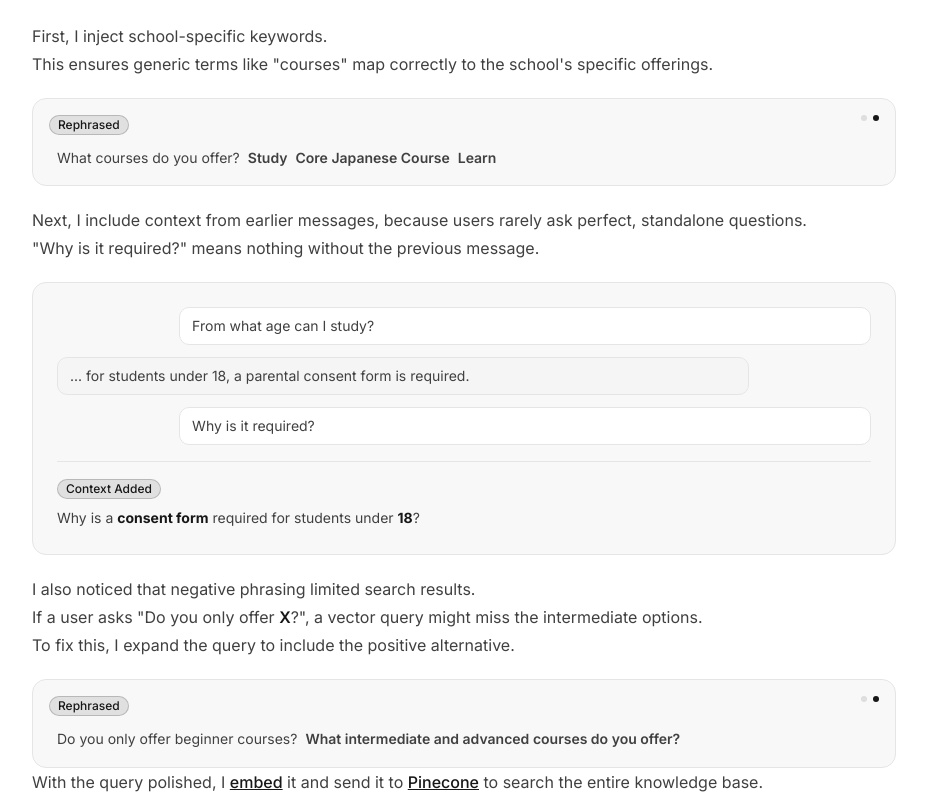
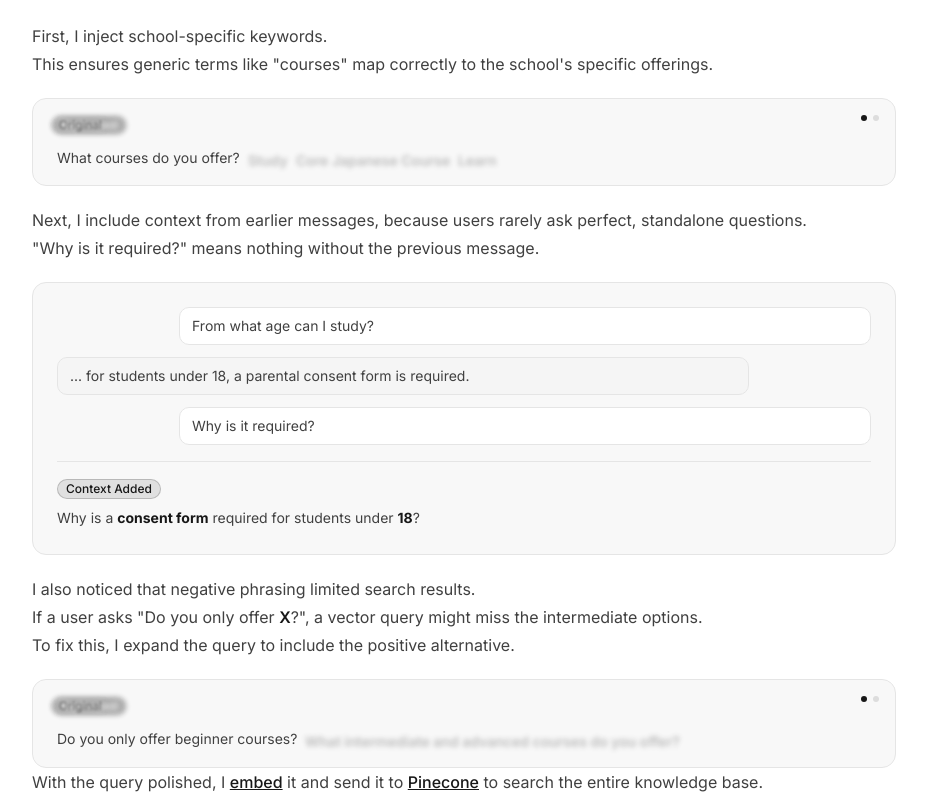
Before and after one commit to JoshuaKirby88/portfolio, a Next.js app: page /genkijacs in a window 1280 px wide. Shown: the part 1926-2720 px from the top of the page, without its empty margins (176-1103 px from the left). Built offline with nearby package versions, Linux system fonts and the light colour scheme.

Commit message:
Improved CSS generation

```diff
--- a/src/app/[project]/_components/add-conversation-context.tsx
+++ b/src/app/[project]/_components/add-conversation-context.tsx
@@ -2,14 +2,15 @@ import { type ReactNode, useId } from "react"
 import ReactMarkdown from "react-markdown"
 import { Badge } from "@/components/ui/badge"
 import { Separator } from "@/components/ui/separator"
+import { generateCycleCSS } from "@/lib/generate-cycle-css"
 import { cn } from "@/lib/utils"
 
 type Message = { role: "user" | "assistant"; content: string }
 
-const STEP_MS = 1500
-const HOLD_MS = 3000
-const FADE_OUT_MS = 600
-const LOOP_DELAY_MS = 1000
+const DURATION = 12000
+const TRANSITION_PERCENT = 10
+const EXIT_TRANSITION_PERCENT = 10
+const ACTIVE_PERCENT = 50
 
 export const AddConversationContext = ({
 	rephrased,
@@ -28,62 +29,43 @@ export const AddConversationContext = ({
 		})
 
 	const componentId = useId().replaceAll(":", "")
+	const totalItems = parsedMessages.length + 1
 
-	const totalItems = parsedMessages.length + 1
-	const appearPhaseMs = totalItems * STEP_MS
-	const fadeOutStartMs = appearPhaseMs + HOLD_MS
-	const fadeOutEndMs = fadeOutStartMs + FADE_OUT_MS
-	const totalDurationMs = fadeOutEndMs + LOOP_DELAY_MS
+	const stepProp = ACTIVE_PERCENT / totalItems
+	const proportions = [0.05, ...Array(totalItems).fill(stepProp)]
 
-	const fadeOutStartPercent = (fadeOutStartMs / totalDurationMs) * 100
-	const fadeOutEndPercent = (fadeOutEndMs / totalDurationMs) * 100
-
-	const getKeyframes = (index: number) => {
-		const startMs = index * STEP_MS
-		const appearMs = startMs + 500
-		const startPercent = (startMs / totalDurationMs) * 100
-		const appearPercent = (appearMs / totalDurationMs) * 100
-		return `@keyframes ${componentId}-${index} {
-	0% { opacity: 0; transform: translateY(8px); }
-	${startPercent}% { opacity: 0; transform: translateY(8px); }
-	${appearPercent}% { opacity: 1; transform: translateY(0); }
-	${fadeOutStartPercent}% { opacity: 1; transform: translateY(0); }
-	${fadeOutEndPercent}% { opacity: 0; transform: translateY(0); }
-	100% { opacity: 0; transform: translateY(0); }
-}`
-	}
-
-	const styles = [
-		...parsedMessages.map((_, i) => getKeyframes(i)),
-		getKeyframes(parsedMessages.length),
-	].join("\n")
+	const style = generateCycleCSS({
+		componentId,
+		duration: DURATION,
+		proportions,
+		accumulate: true,
+		cycleEndPercent: 100,
+		transitionPercent: TRANSITION_PERCENT,
+		exitTransitionPercent: EXIT_TRANSITION_PERCENT,
+		on: "opacity: 1; transform: translateY(0); filter: blur(0px);",
+		off: "opacity: 0; transform: translateY(8px); filter: blur(4px);",
+	})
 
 	return (
 		<div className="rounded-xl border bg-card p-6 text-sm">
-			<style>{styles}</style>
+			<style>{style}</style>
 
 			<div className="space-y-3">
 				{parsedMessages.map((msg, i) => (
 					<div
 						key={msg.content}
 						className={cn(
+							`a-${componentId}-${i + 1}`,
 							"max-w-[85%] rounded-lg border px-3 py-2",
 							msg.role === "user" ? "ml-auto bg-background" : "bg-secondary",
 						)}
-						style={{
-							animation: `${componentId}-${i} ${totalDurationMs}ms infinite ease-out`,
-						}}
 					>
 						{msg.content}
 					</div>
 				))}
 			</div>
 
-			<div
-				style={{
-					animation: `${componentId}-${parsedMessages.length} ${totalDurationMs}ms infinite ease-out`,
-				}}
-			>
+			<div className={`a-${componentId}-${parsedMessages.length + 1}`}>
 				<Separator className="my-4" />
 
 				<Badge variant="brand" className="mb-2">
--- a/src/app/[project]/_components/add-keywords.tsx
+++ b/src/app/[project]/_components/add-keywords.tsx
@@ -1,13 +1,13 @@
 import { useId } from "react"
 import { StatusDots } from "@/app/[project]/_components/status-dots"
+import { generateCycleCSS } from "@/lib/generate-cycle-css"
 import { cn } from "@/lib/utils"
 import { StatusBadge } from "./status-badge"
 
 const DURATION = 8000
-const DOT_PROPORTIONS = [0.2, 0.8]
-const KEYWORD_START = 0.2
-const KEYWORD_END = 0.7
-const KEYWORD_TRANSITION_PROPORTION = 0.1
+const PROPORTIONS = [0.2, 0.8]
+const TRANSITION_PERCENT = 20
+const EXIT_TRANSITION_PERCENT = 10
 
 export const AddKeywords = (props: { original: string; keywords: string }) => {
 	const componentId = useId().replaceAll(":", "")
@@ -16,19 +16,21 @@ export const AddKeywords = (props: { original: string; keywords: string }) => {
 		.map((word) => word.trim())
 		.filter(Boolean)
 
-	const keyframesStyles = keywords
-		.map((_, i) => {
-			const delayPercent =
-				KEYWORD_START * 100 +
-				(((KEYWORD_END - KEYWORD_START) * i) / keywords.length) * 100
-			return `.a-${componentId}-${i} { animation: k-${componentId}-${i} ${DURATION}ms linear infinite; }
-@keyframes k-${componentId}-${i} {
-    0%, ${delayPercent}% { opacity: 0; transform: translateY(4px); }
-    ${delayPercent + KEYWORD_TRANSITION_PROPORTION * 100}%, 95% { opacity: 1; transform: translateY(0); }
-    100% { opacity: 0; }
-}`
-		})
-		.join("\n")
+	const keywordProportions = [
+		PROPORTIONS[0],
+		...keywords.map(() => (PROPORTIONS[1] - PROPORTIONS[0]) / keywords.length),
+	]
+
+	const keyframesStyles = generateCycleCSS({
+		componentId,
+		duration: DURATION,
+		proportions: keywordProportions,
+		accumulate: true,
+		transitionPercent: TRANSITION_PERCENT,
+		exitTransitionPercent: EXIT_TRANSITION_PERCENT,
+		on: "opacity: 1; transform: translateY(0); filter: blur(0px);",
+		off: "opacity: 0; transform: translateY(4px); filter: blur(4px);",
+	})
 
 	return (
 		<div className="relative block overflow-hidden rounded-xl border bg-card p-4 text-sm">
@@ -36,15 +38,19 @@ export const AddKeywords = (props: { original: string; keywords: string }) => {
 
 			<StatusDots
 				duration={DURATION}
-				proportions={DOT_PROPORTIONS}
+				proportions={PROPORTIONS}
+				transitionPercent={TRANSITION_PERCENT}
+				exitTransitionPercent={EXIT_TRANSITION_PERCENT}
 				className="absolute top-4 right-4"
 			/>
 
 			<StatusBadge
+				duration={DURATION}
+				proportions={PROPORTIONS}
+				steps={["Original", "Rephrased"]}
+				transitionPercent={TRANSITION_PERCENT}
+				exitTransitionPercent={EXIT_TRANSITION_PERCENT}
 				className="mb-3"
-				duration={DURATION}
-				proportions={DOT_PROPORTIONS}
-				steps={["Original", "Rephrased"]}
 			/>
 
 			<div className="flex flex-wrap items-baseline gap-x-2 gap-y-1 px-2 text-sm leading-relaxed">
@@ -56,7 +62,7 @@ export const AddKeywords = (props: { original: string; keywords: string }) => {
 							<div
 								key={keyword}
 								className={cn(
-									`a-${componentId}-${i}`,
+									`a-${componentId}-${i + 1}`,
 									"inline-flex items-baseline font-semibold",
 								)}
 							>
--- a/src/app/[project]/_components/status-badge.tsx
+++ b/src/app/[project]/_components/status-badge.tsx
@@ -1,28 +1,27 @@
-import type * as React from "react"
 import { useId } from "react"
 import { Badge } from "@/components/ui/badge"
-import { getOnOffCycleCSS } from "@/lib/get-on-off-cycle-css"
+import { generateCycleCSS } from "@/lib/generate-cycle-css"
 import { cn } from "@/lib/utils"
 
-export function StatusBadge(props: {
+export const StatusBadge = (props: {
 	steps: string[]
 	duration: number
 	proportions: number[]
+	transitionPercent: number
+	exitTransitionPercent?: number
 	className?: string
-}) {
+}) => {
 	const componentId = useId().replaceAll(":", "")
-	const style = getOnOffCycleCSS({
+	const style = generateCycleCSS({
 		componentId,
 		duration: props.duration,
 		proportions: props.proportions,
-		on: "{ opacity: 1; transform: scale(1); filter: blur(0); }",
-		off: "{ opacity: 0; transform: scale(0.9); filter: blur(4px); }",
+		transitionPercent: props.transitionPercent,
+		exitTransitionPercent: props.exitTransitionPercent,
+		on: "opacity: 1; transform: scale(1); filter: blur(0);",
+		off: "opacity: 0; transform: scale(0.9); filter: blur(4px);",
 	})
-	const variants: React.ComponentProps<typeof Badge>["variant"][] = [
-		"outline",
-		"brand",
-		"default",
-	]
+
 	return (
 		<div className={cn("grid grid-cols-1", props.className)}>
 			<style>{style}</style>
@@ -30,7 +29,13 @@ export function StatusBadge(props: {
 			{props.steps.map((step, i) => (
 				<Badge
 					key={step}
-					variant={variants[i]}
+					variant={
+						i === 0
+							? "outline"
+							: i === props.steps.length - 1
+								? "default"
+								: "brand"
+					}
 					className={cn(
 						`a-${componentId}-${i}`,
 						"col-start-1 row-start-1 w-fit backdrop-blur-sm",
--- a/src/app/[project]/_components/website-content-process.tsx
+++ b/src/app/[project]/_components/website-content-process.tsx
@@ -1,10 +1,14 @@
 import { ArrowDown, ArrowUp, HashIcon, Link as LinkIcon } from "lucide-react"
+import { useId } from "react"
 import { StatusDots } from "@/app/[project]/_components/status-dots"
+import { generateCycleCSS } from "@/lib/generate-cycle-css"
 import { cn } from "@/lib/utils"
 import { StatusBadge } from "./status-badge"
 
 const DURATION = 8000
 const PROPORTIONS = [0.2, 0.25, 0.55]
+const TRANSITION_PERCENT = 15
+const EXIT_TRANSITION_PERCENT = 15
 
 export function WebsiteContentProcess(props: {
 	url: string
@@ -12,65 +16,77 @@ export function WebsiteContentProcess(props: {
 	topneighbour: string
 	bottomneighbour: string
 }) {
-	const styles = `
-.a-neighbor-up {
-	animation: k-neighbor-up ${DURATION}ms cubic-bezier(0.2, 0.8, 0.2, 1) infinite;
-}
-.a-neighbor-down {
-	animation: k-neighbor-down ${DURATION}ms cubic-bezier(0.2, 0.8, 0.2, 1) infinite;
-}
-.a-connector {
-	animation: k-connector ${DURATION}ms linear infinite;
-}
-.a-meta {
-	animation: k-meta ${DURATION}ms linear infinite;
-}
-.a-text {
-	animation: k-text ${DURATION}ms linear infinite;
-}
+	const componentId = useId().replaceAll(":", "")
+	const neighborProportions = [PROPORTIONS[0], 1 - PROPORTIONS[0]]
 
-@keyframes k-neighbor-up {
-	0%, 20% { opacity: 0; transform: translateY(12px) scale(0.98); filter: blur(2px); }
-	40%, 95% { opacity: 1; transform: translateY(0) scale(1); filter: blur(0); }
-	100% { opacity: 0; transform: translateY(12px) scale(0.98); filter: blur(2px); }
-}
-@keyframes k-neighbor-down {
-	0%, 20% { opacity: 0; transform: translateY(-12px) scale(0.98); filter: blur(2px); }
-	40%, 95% { opacity: 1; transform: translateY(0) scale(1); filter: blur(0); }
-	100% { opacity: 0; transform: translateY(-12px) scale(0.98); filter: blur(2px); }
-}
+	const neighborStyle = generateCycleCSS({
+		componentId: `${componentId}-neighbor`,
+		duration: DURATION,
+		proportions: neighborProportions,
+		transitionPercent: TRANSITION_PERCENT,
+		exitTransitionPercent: EXIT_TRANSITION_PERCENT,
+		on: "opacity: 1; transform: translateY(0) scale(1); filter: blur(0px);",
+		off: "opacity: 0; transform: translateY(12px) scale(0.98); filter: blur(2px);",
+	})
 
-@keyframes k-connector {
-	0%, 17.5% { opacity: 0; scale(0.98); filter: blur(2px); }
-	27.5%, 90% { opacity: 1; scale(1); filter: blur(0); }
-	100% { opacity: 0; scale(0.98); filter: blur(2px); }
-}
+	const neighborDownStyle = generateCycleCSS({
+		componentId: `${componentId}-neighbor-down`,
+		duration: DURATION,
+		proportions: neighborProportions,
+		transitionPercent: TRANSITION_PERCENT,
+		exitTransitionPercent: EXIT_TRANSITION_PERCENT,
+		on: "opacity: 1; transform: translateY(0) scale(1); filter: blur(0px);",
+		off: "opacity: 0; transform: translateY(-12px) scale(0.98); filter: blur(2px);",
+	})
 
-@keyframes k-meta {
-	0%, 45% { opacity: 1; scale(1); filter: blur(0); }
-	50%, 95% { opacity: 0; scale(0.98); filter: blur(2px); }
-	100% { opacity: 1; scale(1); filter: blur(0); }
-}
-@keyframes k-text {
-	0%, 45% { opacity: 0; scale(0.98); filter: blur(2px); }
-	50%, 95% { opacity: 1; scale(1); filter: blur(0); }
-	100% { opacity: 0; scale(0.98); filter: blur(2px); }
-}`
+	const connectorStyle = generateCycleCSS({
+		componentId: `${componentId}-connector`,
+		duration: DURATION,
+		proportions: neighborProportions,
+		transitionPercent: TRANSITION_PERCENT,
+		exitTransitionPercent: EXIT_TRANSITION_PERCENT,
+		on: "opacity: 1; scale(1); filter: blur(0px);",
+		off: "opacity: 0; scale(0.98); filter: blur(2px);",
+	})
+
+	const contentProportions = [
+		PROPORTIONS[0] + PROPORTIONS[1],
+		1 - (PROPORTIONS[0] + PROPORTIONS[1]),
+	]
+
+	const contentStyle = generateCycleCSS({
+		componentId: `${componentId}-content`,
+		duration: DURATION,
+		proportions: contentProportions,
+		transitionPercent: TRANSITION_PERCENT,
+		exitTransitionPercent: EXIT_TRANSITION_PERCENT,
+		on: "opacity: 1; scale(1); filter: blur(0px);",
+		off: "opacity: 0; scale(0.98); filter: blur(2px);",
+	})
 
 	return (
 		<div className="relative flex w-full flex-col items-center justify-center space-y-2 rounded-xl border bg-card p-3 pt-14 text-sm md:p-8">
-			<style>{styles}</style>
+			<style>
+				{neighborStyle}
+				{neighborDownStyle}
+				{connectorStyle}
+				{contentStyle}
+			</style>
 
 			<StatusBadge
-				className="absolute top-4 left-4"
 				duration={DURATION}
 				proportions={PROPORTIONS}
 				steps={["Found Match", "Expand Neighbours", "Fetch Text"]}
+				transitionPercent={TRANSITION_PERCENT}
+				exitTransitionPercent={EXIT_TRANSITION_PERCENT}
+				className="absolute top-4 left-4"
 			/>
 
 			<StatusDots
 				duration={DURATION}
 				proportions={PROPORTIONS}
+				transitionPercent={TRANSITION_PERCENT}
+				exitTransitionPercent={EXIT_TRANSITION_PERCENT}
 				className="absolute top-4 right-4"
 			/>
 
@@ -78,16 +94,36 @@ export function WebsiteContentProcess(props: {
 				url={props.url}
 				index={2}
 				content={props.topneighbour}
-				slideAnimation="a-neighbor-up"
+				className={cn(`a-${componentId}-neighbor-1`, "opacity-0")}
+				metaClassName={`a-${componentId}-content-0`}
+				textClassName={cn(`a-${componentId}-content-1`, "opacity-0")}
 			/>
 
-			<div className="a-connector flex h-4 flex-col items-center text-muted-foreground/50">
+			<div
+				className={cn(
+					`a-${componentId}-connector-1`,
+					"opacity-0",
+					"flex h-4 flex-col items-center text-muted-foreground/50",
+				)}
+			>
 				<ArrowUp className="size-4" />
 			</div>
 
-			<ChunkCard url={props.url} index={3} content={props.match} />
+			<ChunkCard
+				url={props.url}
+				index={3}
+				content={props.match}
+				metaClassName={`a-${componentId}-content-0`}
+				textClassName={cn(`a-${componentId}-content-1`, "opacity-0")}
+			/>
 
-			<div className="a-connector flex h-4 flex-col items-center text-muted-foreground/50">
+			<div
+				className={cn(
+					`a-${componentId}-connector-1`,
+					"opacity-0",
+					"flex h-4 flex-col items-center text-muted-foreground/50",
+				)}
+			>
 				<ArrowDown className="size-4" />
 			</div>
 
@@ -95,7 +131,9 @@ export function WebsiteContentProcess(props: {
 				url={props.url}
 				index={4}
 				content={props.bottomneighbour}
-				slideAnimation="a-neighbor-down"
+				className={cn(`a-${componentId}-neighbor-down-1`, "opacity-0")}
+				metaClassName={`a-${componentId}-content-0`}
+				textClassName={cn(`a-${componentId}-content-1`, "opacity-0")}
 			/>
 		</div>
 	)
@@ -105,16 +143,23 @@ function ChunkCard(props: {
 	url: string
 	index: number
 	content: string
-	slideAnimation?: string
+	className?: string
+	metaClassName?: string
+	textClassName?: string
 }) {
 	return (
 		<div
 			className={cn(
 				"grid h-fit w-full max-w-[320px] grid-cols-1 rounded-xl border bg-background p-3 font-medium text-xs",
-				props.slideAnimation,
+				props.className,
 			)}
 		>
-			<div className="a-meta col-start-1 row-start-1 flex flex-col justify-center gap-1.5">
+			<div
+				className={cn(
+					"col-start-1 row-start-1 flex flex-col justify-center gap-1.5",
+					props.metaClassName,
+				)}
+			>
 				<div className="flex items-center gap-2">
 					<LinkIcon className="size-3" />
 					<div>{props.url}</div>
@@ -125,7 +170,12 @@ function ChunkCard(props: {
 				</div>
 			</div>
 
-			<div className="a-text col-start-1 row-start-1 leading-relaxed">
+			<div
+				className={cn(
+					"col-start-1 row-start-1 leading-relaxed",
+					props.textClassName,
+				)}
+			>
 				{props.content}
 			</div>
 		</div>
--- a/src/components/ui/badge.tsx
+++ b/src/components/ui/badge.tsx
@@ -5,7 +5,7 @@ import { cva, type VariantProps } from "class-variance-authority"
 import { cn } from "@/lib/utils"
 
 const badgeVariants = cva(
-	"h-5 gap-1 rounded-4xl border border-transparent px-2 py-0.5 text-xs font-medium transition-all has-data-[icon=inline-end]:pr-1.5 has-data-[icon=inline-start]:pl-1.5 [&>svg]:size-3! inline-flex items-center justify-center w-fit whitespace-nowrap shrink-0 [&>svg]:pointer-events-none focus-visible:border-ring focus-visible:ring-ring/50 focus-visible:ring-[3px] aria-invalid:ring-destructive/20 dark:aria-invalid:ring-destructive/40 aria-invalid:border-destructive transition-colors overflow-hidden group/badge",
+	"group/badge inline-flex h-5 w-fit shrink-0 items-center justify-center gap-1 overflow-hidden whitespace-nowrap rounded-4xl border border-transparent px-2 py-0.5 font-medium text-xs transition-all transition-colors focus-visible:border-ring focus-visible:ring-[3px] focus-visible:ring-ring/50 has-data-[icon=inline-end]:pr-1.5 has-data-[icon=inline-start]:pl-1.5 aria-invalid:border-destructive aria-invalid:ring-destructive/20 dark:aria-invalid:ring-destructive/40 [&>svg]:pointer-events-none [&>svg]:size-3!",
 	{
 		variants: {
 			variant: {
@@ -13,7 +13,7 @@ const badgeVariants = cva(
 				secondary:
 					"bg-secondary text-secondary-foreground [a]:hover:bg-secondary/80",
 				destructive:
-					"bg-destructive/10 [a]:hover:bg-destructive/20 focus-visible:ring-destructive/20 dark:focus-visible:ring-destructive/40 text-destructive dark:bg-destructive/20",
+					"bg-destructive/10 text-destructive focus-visible:ring-destructive/20 dark:bg-destructive/20 dark:focus-visible:ring-destructive/40 [a]:hover:bg-destructive/20",
 				outline:
 					"border-border text-foreground [a]:hover:bg-muted [a]:hover:text-muted-foreground",
 				brand:
--- a/src/components/ui/separator.tsx
+++ b/src/components/ui/separator.tsx
@@ -14,7 +14,7 @@ function Separator({
 			data-slot="separator"
 			orientation={orientation}
 			className={cn(
-				"bg-border shrink-0 data-[orientation=horizontal]:h-px data-[orientation=horizontal]:w-full data-[orientation=vertical]:w-px data-[orientation=vertical]:self-stretch",
+				"shrink-0 bg-border data-[orientation=horizontal]:h-px data-[orientation=horizontal]:w-full data-[orientation=vertical]:w-px data-[orientation=vertical]:self-stretch",
 				className,
 			)}
 			{...props}
--- /dev/null
+++ b/src/lib/generate-cycle-css.ts
@@ -0,0 +1,117 @@
+export const generateCycleCSS = (options: {
+	componentId: string
+	duration: number
+	proportions: number[]
+	accumulate?: boolean
+	cycleEndPercent?: number
+	transitionPercent: number
+	exitTransitionPercent?: number
+	on: string
+	off: string
+}) => {
+	const exitTransitionPercent =
+		options.exitTransitionPercent ?? options.transitionPercent
+	const cycleEnd = options.cycleEndPercent ?? 100
+	const syncWindow = Math.max(
+		options.transitionPercent,
+		exitTransitionPercent,
+	)
+
+	let currentPercent = 0
+	const steps = options.proportions.map((p) => {
+		const normalizedP = p <= 1 ? p * 100 : p
+		const start = currentPercent
+		const end = options.accumulate ? cycleEnd : currentPercent + normalizedP
+		currentPercent += normalizedP
+		return { start, end }
+	})
+
+	return steps
+		.map((step, i) => {
+			const rawPoints: { percent: number; style: string }[] = []
+			const add = (p: number, s: string) =>
+				rawPoints.push({ percent: p, style: s })
+
+			const fadeInStart = step.start
+			let fadeInEnd = step.start + options.transitionPercent
+
+			let fadeOutStart: number
+			let fadeOutEnd: number
+
+			if (options.accumulate) {
+				fadeOutEnd = step.end
+				fadeOutStart =
+					step.end >= 100
+						? step.end - syncWindow
+						: step.end - exitTransitionPercent
+			} else {
+				fadeOutStart = step.end
+				fadeOutEnd = step.end + exitTransitionPercent
+
+				if (fadeOutEnd > 100) {
+						fadeOutStart = 100 - syncWindow
+						fadeOutEnd = 100
+					}
+			}
+
+			if (fadeInEnd > fadeOutStart) {
+				fadeInEnd = fadeOutStart
+			}
+
+			if (step.start === 0) {
+				if (options.accumulate) {
+						add(0, options.off)
+					} else {
+						add(0, options.on)
+					}
+			} else {
+				add(0, options.off)
+			}
+
+			if (step.start === 0) {
+				if (options.accumulate) {
+						add(fadeInEnd, options.on)
+					}
+			} else {
+				add(fadeInStart, options.off)
+				add(fadeInEnd, options.on)
+			}
+
+			if (fadeOutStart < 100) {
+				add(fadeOutStart, options.on)
+			}
+
+			add(fadeOutEnd, options.off)
+
+			if (fadeOutEnd < 100) {
+				if (!(step.start === 0 && !options.accumulate)) {
+						add(100, options.off)
+					}
+			}
+
+			if (step.start === 0 && !options.accumulate) {
+				add(100 - syncWindow, options.off)
+				add(100, options.on)
+			}
+
+			rawPoints.sort((a, b) => a.percent - b.percent)
+
+			const uniquePoints = rawPoints.filter(
+				(p, index, self) =>
+						index === 0 || Math.abs(p.percent - self[index - 1].percent) > 0.0001,
+			)
+
+			const cssKeyframes = uniquePoints
+				.map((p) => `${parseFloat(p.percent.toFixed(4))}% { ${p.style} }`)
+				.join(" ")
+
+			const isFirst = step.start < 0.001
+			const initialStyle = isFirst && !options.accumulate ? options.on : options.off
+
+			return `.a-${options.componentId}-${i} { ${initialStyle} animation: k-${options.componentId}-${i} ${options.duration}ms cubic-bezier(0.2, 0.8, 0.2, 1) infinite both; will-change: transform, opacity; }
+@keyframes k-${options.componentId}-${i} {
+	${cssKeyframes}
+}`
+		})
+		.join("\n")
+}
--- a/src/lib/get-on-off-cycle-css.ts
+++ /dev/null
@@ -1,29 +0,0 @@
-export const getOnOffCycleCSS = (input: {
-	componentId: string
-	duration: number
-	proportions: number[]
-	on: string
-	off: string
-}) => {
-	return input.proportions
-		.map((proportion, i) => {
-			const delayPercent = input.proportions
-				.slice(0, i)
-				.reduce((acc, curr) => acc + curr * 100, 0)
-			const isLast = i === input.proportions.length - 1
-			const startOnPercent = delayPercent === 0 ? 0 : delayPercent + 5
-			const endOnPercent = delayPercent + proportion * 100 - (isLast ? 5 : 0)
-			const startLastPercent = i === 0 || isLast ? 100 : endOnPercent + 5
-			return `
-.a-${input.componentId}-${i} {
-	animation: k-${input.componentId}-${i} ${input.duration}ms linear infinite;
-}
-@keyframes k-${input.componentId}-${i} {
-	0%, ${delayPercent}% ${input.off}
-	${startOnPercent}%, ${endOnPercent}% ${input.on}
-	${i === 0 ? `${endOnPercent + 5}%, 95% ${input.off}` : ""}
-	${startLastPercent}%, 100% ${i === 0 ? input.on : input.off}
-}`
-		})
-		.join("\n")
-}
```
Also changed, not shown: src/app/[project]/_components/status-dots.tsx (+8 -4 lines).
